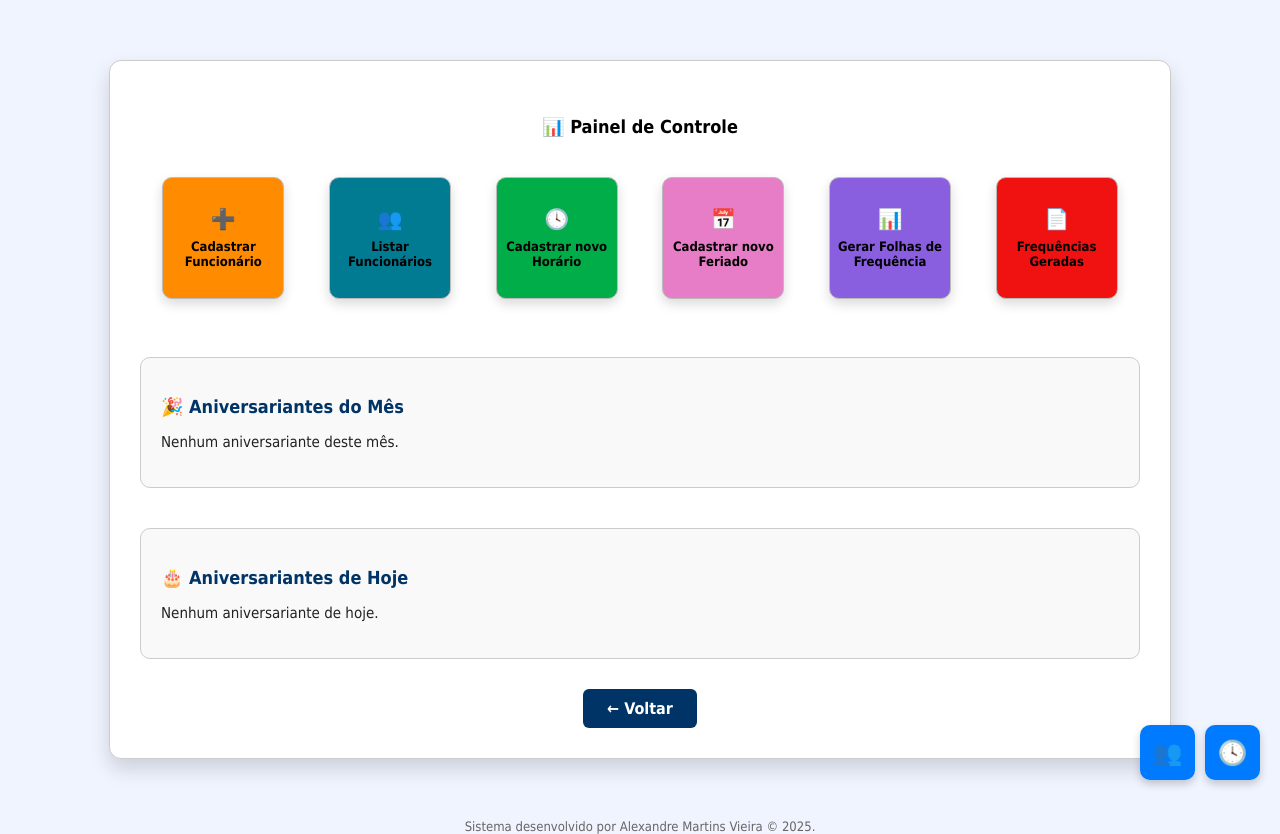
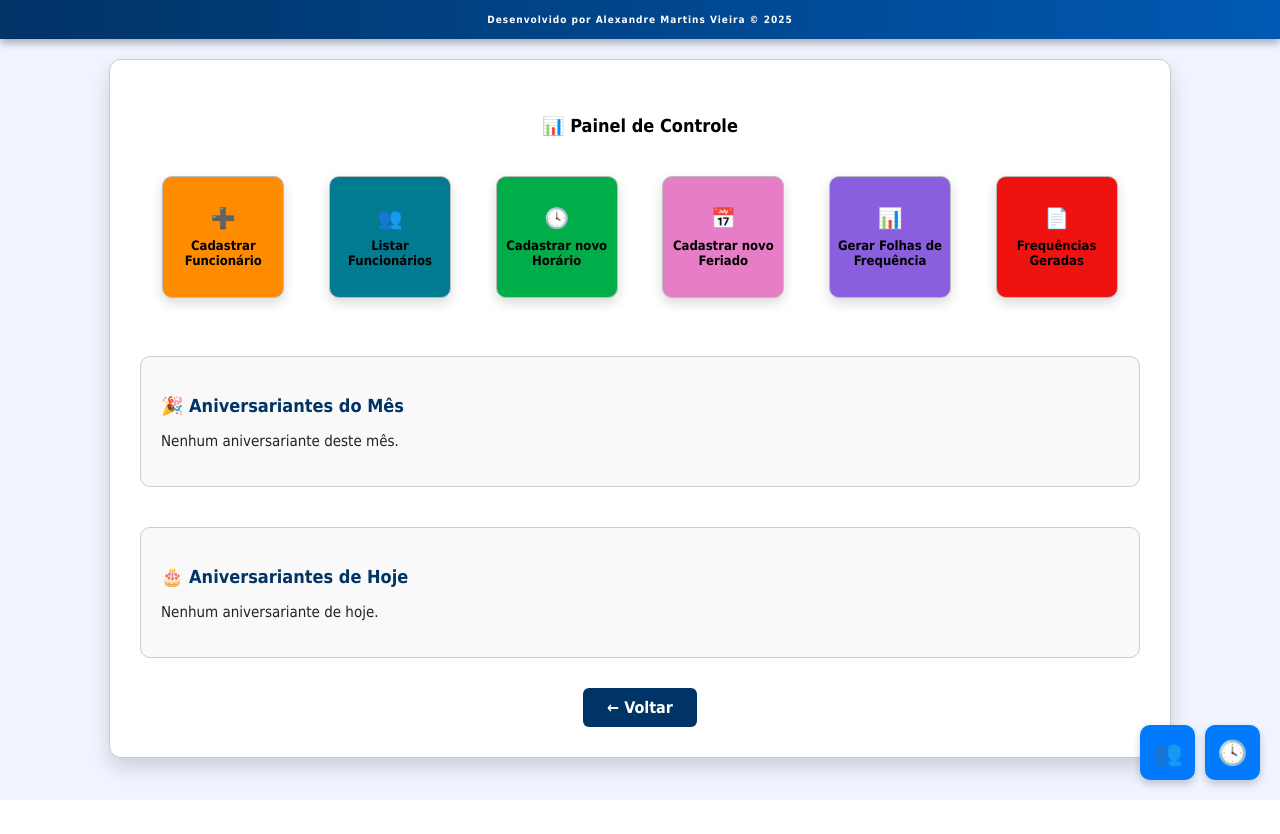
Before and after one commit to amvtec/vitordias, a Django app: page /controle/painel/ in a window 1280 px wide. After the commit the page ends 800 px from the top, so only its background shows below. Run offline with Django 5.2, Linux system fonts and the light colour scheme; a user stored in the database is signed in; data that the repository does not hold is empty.

Commit message:
Alteracoes nos templates, urls, viwes

```diff
--- a/controle/templates/controle/painel_controle.html
+++ b/controle/templates/controle/painel_controle.html
@@ -15,9 +15,22 @@
             padding: 0;
         }
 
+        /* Banner Desenvolvido por */
+        .banner-desenvolvido {
+            background: linear-gradient(90deg, #003366, #0059b3);
+            color: white;
+            padding: 14px 20px;
+            text-align: center;
+            font-size: 10px;
+            font-weight: bold;
+            letter-spacing: 1px;
+            box-shadow: 0 4px 8px rgba(0,0,0,0.3);
+            margin-bottom: 20px;
+        }
+
         .container {
             max-width: 1000px;
-            margin: 60px auto;
+            margin: 0 auto;
             background-color: white;
             padding: 40px 30px;
             border-radius: 12px;
@@ -56,7 +69,7 @@
             transition: all 0.3s ease;
             box-shadow: 0 5px 12px rgba(0,0,0,0.15);
             border: 1px solid #bbb;
-            margin-bottom: 8px; /* Espaçamento menor entre os botões */
+            margin-bottom: 8px;
         }
 
         .botao:hover {
@@ -161,7 +174,13 @@
         }
     </style>
 </head>
+
 <body>
+
+<!-- Banner Desenvolvido por -->
+<div class="banner-desenvolvido">
+    Desenvolvido por Alexandre Martins Vieira © 2025
+</div>
 
 <div class="container">
     <h2>📊 Painel de Controle</h2>
@@ -207,9 +226,5 @@
     <a href="{% url 'importar_horarios_trabalho' %}" class="importar-botao" title="Importar Horários">🕓</a>
 </div>
 
-<footer style="text-align: center; margin-top: 40px; font-size: 13px; color: #666;">
-    Sistema desenvolvido por Alexandre Martins Vieira © 2025.
-</footer>
-
 </body>
 </html>
```
Also changed, not shown: alunos/templates/alunos/painel_alunos.html (+15 -5 lines), funcionarios/templates/funcionarios/index.html (+17 -1 lines).
